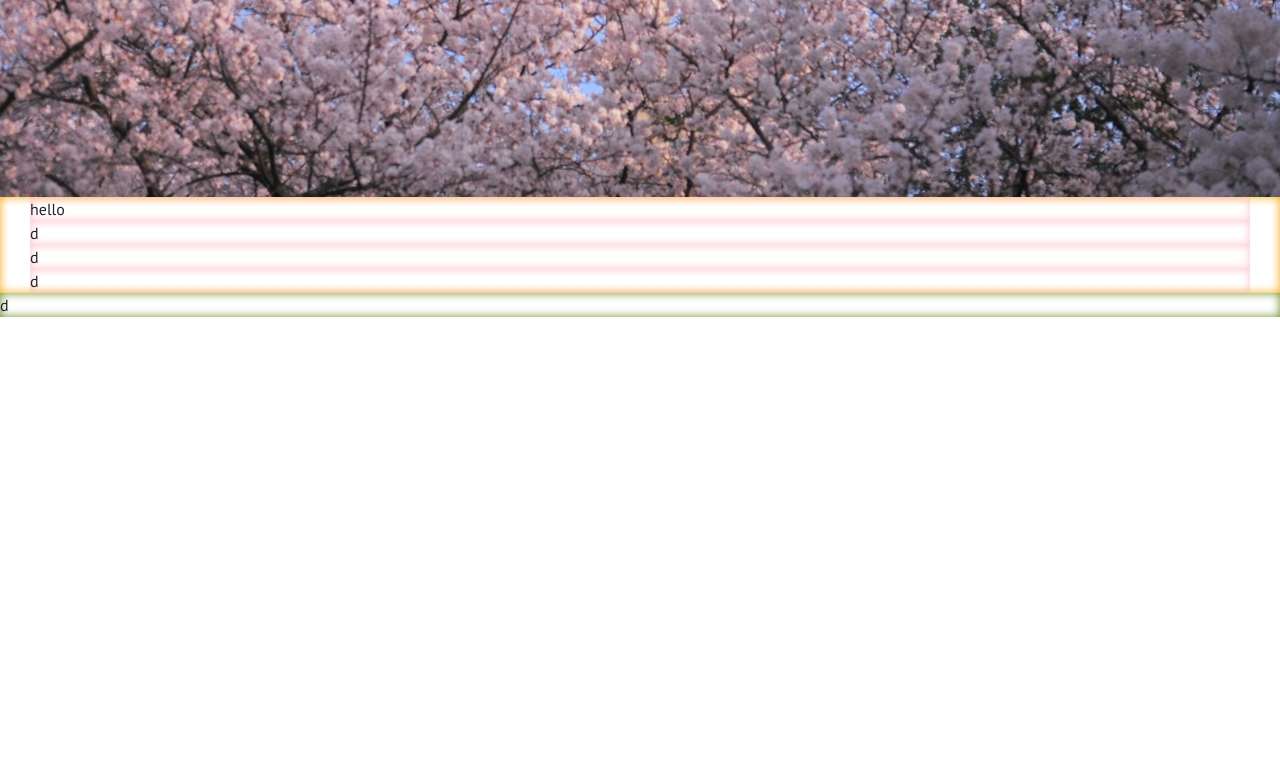
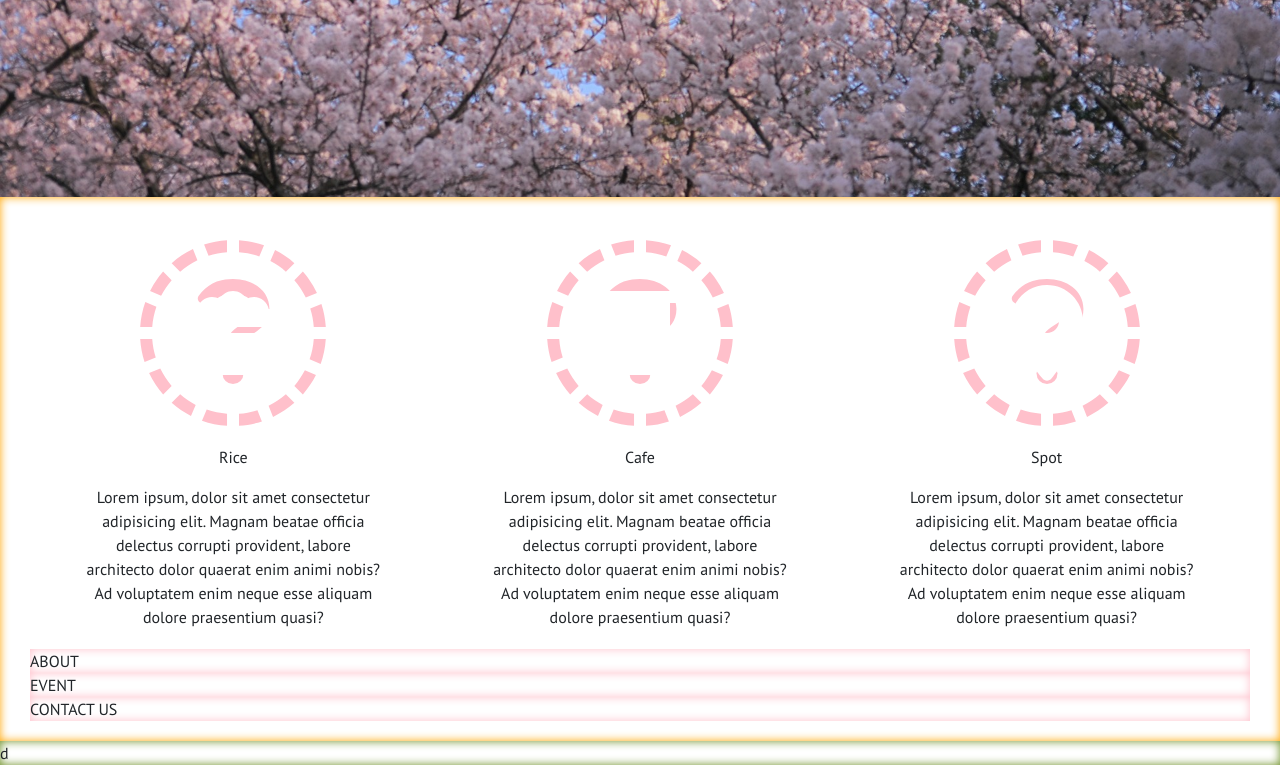
Before and after one commit to yejilee0714/Bootstrap, a plain HTML site: page index.html in a window 1280 px wide. Shown: the part 483-1248 px from the top of the page. Before the commit the page ends 800 px from the top, so only its background shows below. Drawn offline with nearby package versions, Linux system fonts and the light colour scheme.

Commit message:
icon 삽입 및 resturant section

```diff
--- a/css/style.css
+++ b/css/style.css
@@ -1,17 +1,31 @@
 /* 초기화 */
-h1, h2, h3, h4, h5, h6, p, ul, li, strong, span, button, a{
+h1,
+h2,
+h3,
+h4,
+h5,
+h6,
+p,
+ul,
+li,
+strong,
+span,
+button,
+a {
     margin: initial;
     padding: initial;
 }
 
-a, button{
+a,
+button {
     color: black;
     border: none;
     text-decoration: none;
     background: none;
 }
 
-ul, li{
+ul,
+li {
     list-style-type: none;
 }
 
@@ -20,8 +34,21 @@ ul, li{
     font-weight: 400;
 }
 
+.material-symbols-outlined {
+    font-variation-settings:
+        'FILL' 0,
+        'wght' 400,
+        'GRAD' 0,
+        'opsz' 48
+}
+
+.col-md-3 {
+    flex: 0 0 auto;
+    width: 25%;
+}
+
 /* 사이즈 확인 */
-header{
+header {
     box-shadow: inset 0 0 10px 0px black;
 }
 
@@ -29,20 +56,20 @@ header{
     box-shadow: inset 0 0 10px 0px red;
 } */
 
-main{
+main {
     box-shadow: inset 0 0 10px 0px orange;
 }
 
-section{
-    box-shadow: inset 0 0 10px 0px pink;
+section {
+    box-shadow: inset 0 0 10px 0px rgb(255, 192, 203);
 }
 
-footer{
+footer {
     box-shadow: inset 0 0 10px 0px olivedrab;
 }
 
 /* 레이아웃 */
-.menu-section{
+.menu-section {
     display: flex;
     justify-content: space-between;
     align-items: center;
@@ -50,23 +77,23 @@ footer{
     background-color: antiquewhite;
 }
 
-.web-name{
+.web-name {
     flex-basis: 20%;
     flex-shrink: 0;
     font-size: 20px;
 }
 
-.web-menu-list{
+.web-menu-list {
     display: flex;
 }
 
-.web-menu-list li:not(:last-of-type)::after{
+.web-menu-list li:not(:last-of-type)::after {
     content: '';
     margin: 0 10px;
     border: 1px solid black;
 }
 
-.thumbnail{
+.thumbnail {
     padding: 200px 0px;
     background: url('../image/south-korea-morning.jpg') no-repeat 0 0 / cover;
     background-position: bottom;
@@ -75,12 +102,12 @@ footer{
     font-weight: 700;
 }
 
-.title{
+.title {
     margin-bottom: 30px;
     font-size: 48px;
 }
 
-.more{
+.more {
     color: inherit;
     background: hsl(323, 100%, 70%);
     padding: 10px 20px;
@@ -88,12 +115,25 @@ footer{
     font-size: 30px;
 }
 
-main{
-    padding: 0 30px;
+main {
+    padding: 20px 30px;
 }
 
-@media(max-width: 390px){
-    main{
+.resturant-section{
+    margin: 20px 0;
+    box-shadow: none;
+    text-align: center;
+}
+
+.resturant{
+    display: flex;
+    flex-direction: column;
+    align-items: center;
+    padding: 0 50px;
+}
+
+@media(max-width: 390px) {
+    main {
         padding: 0;
     }
 }
--- a/index.html
+++ b/index.html
@@ -7,6 +7,8 @@
     <link rel="preconnect" href="https://fonts.googleapis.com">
     <link rel="preconnect" href="https://fonts.gstatic.com" crossorigin>
     <link href="https://fonts.googleapis.com/css2?family=PT+Sans:wght@400;700&display=swap" rel="stylesheet">
+    <!-- icon -->
+    <script src="https://use.fontawesome.com/releases/v6.1.0/js/all.js" crossorigin="anonymous"></script>
     <!-- bootstrap -->
     <link href="https://cdn.jsdelivr.net/npm/bootstrap@5.3.0-alpha1/dist/css/bootstrap.min.css" rel="stylesheet"
         integrity="sha384-GLhlTQ8iRABdZLl6O3oVMWSktQOp6b7In1Zl3/Jr59b6EGGoI1aFkw7cmDA6j6gD" crossorigin="anonymous">
@@ -19,7 +21,7 @@
             <a href="#" class="web-name">Bootstrap</a>
             <nav class="web-menu">
                 <ul class="web-menu-list">
-                <li>CHARACTER</li>
+                    <li>RESTAURANT</li>
                     <li>ABOUT</li>
                     <li>EVENT</li>
                     <li>CONTACT US</li>
@@ -32,12 +34,37 @@
         </div>
     </header>
     <main>
-        <section>
-            <p>hello</p>
+        <!-- Character -->
+        <section class="resturant-section row">
+            <div class="col-md-4 resturant">
+                <span class="fa-stack fa-6x">
+                    <i class="fa-sharp fa-solid fa-circle fa-stack-2x" style="color: #ffc0cb;"></i>
+                    <i class="fas fa-bowl-food fa-stack-1x fa-inverse"></i>
+                </span>
+                <span class="my-3">Rice</span>
+                <p>Lorem ipsum, dolor sit amet consectetur adipisicing elit. Magnam beatae officia delectus corrupti provident, labore architecto dolor quaerat enim animi nobis? Ad voluptatem enim neque esse aliquam dolore praesentium quasi?</p>
+            </div>
+            <div class="col-md-4 resturant">
+                <span class="fa-stack fa-6x">
+                    <i class="fa-sharp fa-solid fa-circle fa-stack-2x" style="color: #ffc0cb;"></i>
+                    <i class="fas fa-mug-saucer fa-stack-1x fa-inverse"></i>
+                </span>
+                <span class="my-3">Cafe</span>
+                <p>Lorem ipsum, dolor sit amet consectetur adipisicing elit. Magnam beatae officia delectus corrupti provident, labore architecto dolor quaerat enim animi nobis? Ad voluptatem enim neque esse aliquam dolore praesentium quasi?</p>
+            </div>
+            <div class="col-md-4 resturant">
+                <span class="fa-stack fa-6x">
+                    <i class="fa-sharp fa-solid fa-circle fa-stack-2x" style="color: #ffc0cb;"></i>
+                    <i class="fas fa-location-dot
+                    fa-stack-1x fa-inverse"></i>
+                </span>
+                <span class="my-3">Spot</span>
+                <p>Lorem ipsum, dolor sit amet consectetur adipisicing elit. Magnam beatae officia delectus corrupti provident, labore architecto dolor quaerat enim animi nobis? Ad voluptatem enim neque esse aliquam dolore praesentium quasi?</p>
+            </div>
         </section>
-        <section>d</section>
-        <section>d</section>
-        <section>d</section>
+        <section>ABOUT</section>
+        <section>EVENT</section>
+        <section>CONTACT US</section>
     </main>
 
     <footer>d
```
Lines whose indentation alone changed are shown as unchanged.
